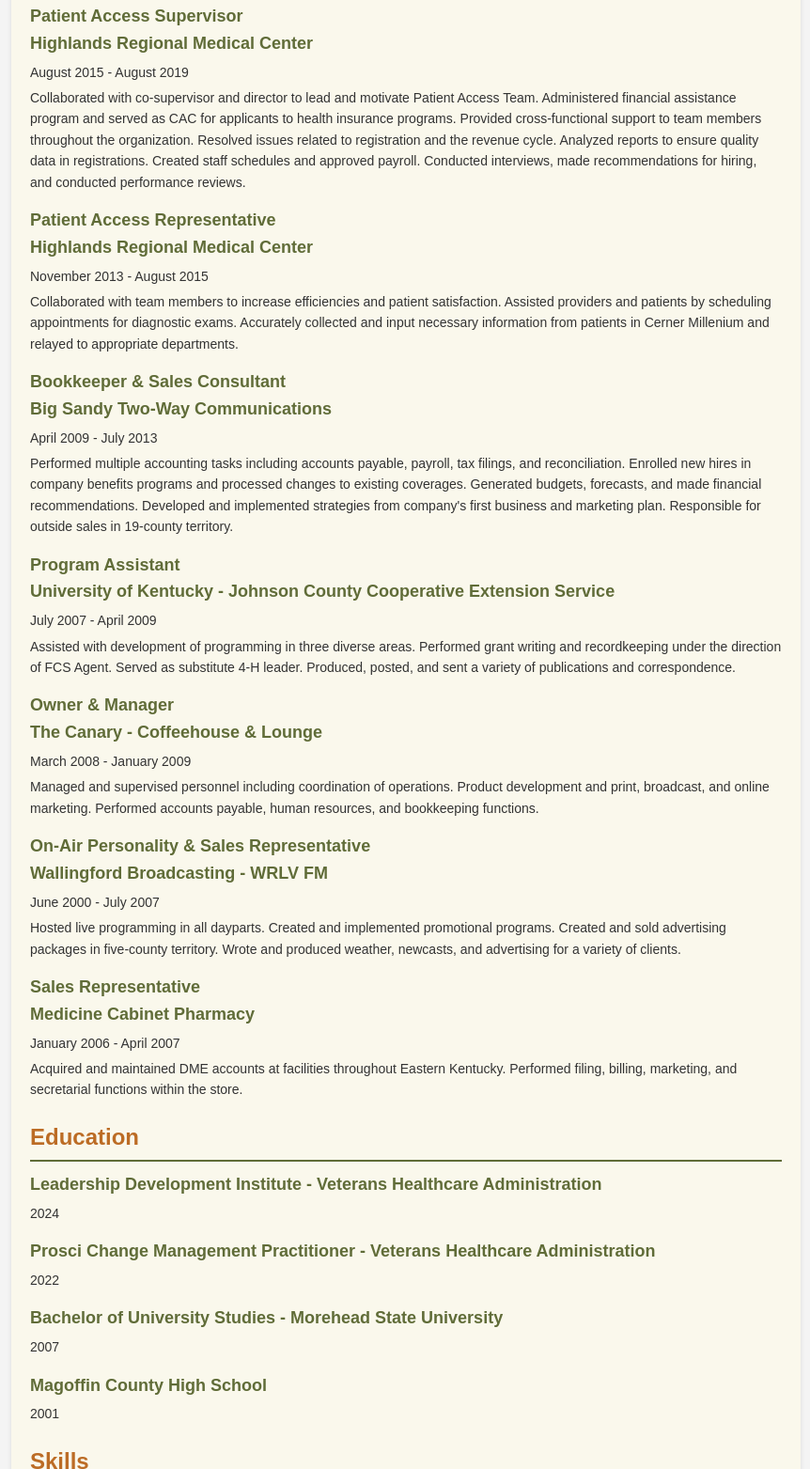
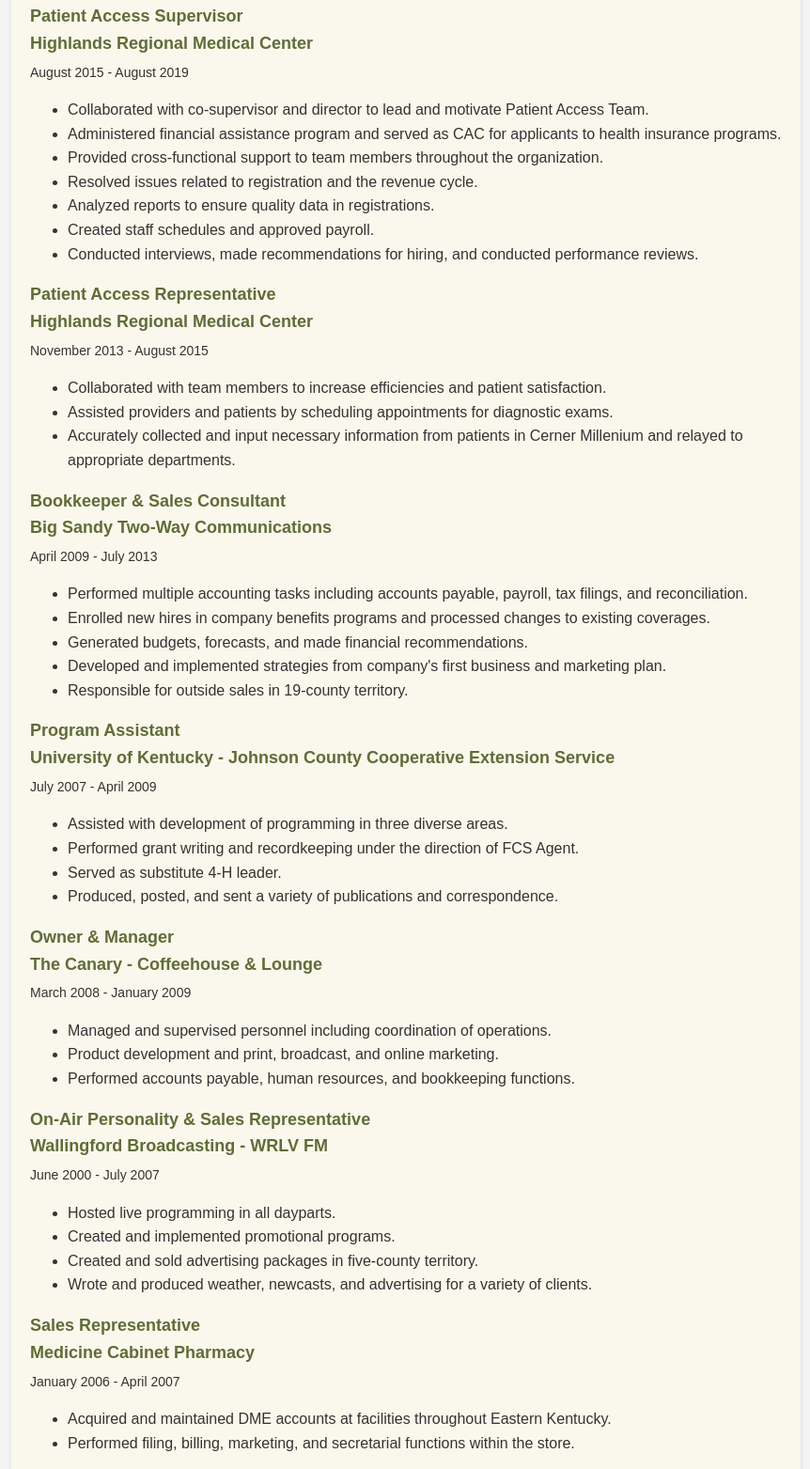
Before and after one commit to cecelialrussell/cecelialrussell.github.io, a plain HTML site: page index.html in a window 1280 px wide. Shown: the part 1971-3534 px from the top of the page at 94% size, without its empty margins (208-1070 px from the left). Drawn offline with Linux system fonts and the light colour scheme.

Commit message:
Updated code for unordered lists

```diff
--- a/index.html
+++ b/index.html
@@ -185,14 +185,18 @@
                     <h3>Highlands Regional Medical Center</h3>
                     <p>August 2015 - August 2019</p>
                     <p>
-                        Collaborated with co-supervisor and director to lead and motivate
-                        Patient Access Team. Administered financial assistance program and
-                        served as CAC for applicants to health insurance programs. Provided
-                        cross-functional support to team members throughout the organization.
-                        Resolved issues related to registration and the revenue cycle. Analyzed
-                        reports to ensure quality data in registrations. Created staff schedules
-                        and approved payroll. Conducted interviews, made recommendations for
-                        hiring, and conducted performance reviews.
+                        <ul>
+                            <li>Collaborated with co-supervisor and director to lead and motivate
+                                Patient Access Team.</li>
+                            <li>Administered financial assistance program and
+                                served as CAC for applicants to health insurance programs.</li>
+                            <li>Provided cross-functional support to team members throughout the organization.</li>
+                            <li>Resolved issues related to registration and the revenue cycle.</li>
+                            <li>Analyzed reports to ensure quality data in registrations.</li>
+                            <li>Created staff schedules and approved payroll. </li>
+                            <li>Conducted interviews, made recommendations for
+                                hiring, and conducted performance reviews.</li>
+                        </ul>
                     </p>
                 </div>
                 <div class="item">
@@ -200,10 +204,14 @@
                     <h3>Highlands Regional Medical Center</h3>
                     <p>November 2013 - August 2015</p>
                     <p>
-                        Collaborated with team members to increase efficiencies and patient
-                        satisfaction. Assisted providers and patients by scheduling appointments
-                        for diagnostic exams. Accurately collected and input necessary information
-                        from patients in Cerner Millenium and relayed to appropriate departments.
+                        <ul>
+                            <li>Collaborated with team members to increase efficiencies and patient
+                                satisfaction.</li>
+                            <li>Assisted providers and patients by scheduling appointments
+                                for diagnostic exams.</li>
+                            <li>Accurately collected and input necessary information
+                                from patients in Cerner Millenium and relayed to appropriate departments.</li>
+                        </ul>
                     </p>
                 </div>
                 <div class="item">
@@ -211,13 +219,14 @@
                     <h3>Big Sandy Two-Way Communications</h3>
                     <p>April 2009 - July 2013</p>
                     <p>
-                        Performed multiple accounting tasks including accounts payable, payroll,
-                        tax filings, and reconciliation. Enrolled new hires in company benefits programs
-                        and processed changes to existing coverages. Generated budgets, forecasts, and
-                        made financial recommendations. Developed and implemented strategies from
-                        company's first business and marketing plan. Responsible for outside sales in
-                        19-county territory.
-
+                        <ul>
+                            <li>Performed multiple accounting tasks including accounts payable, payroll,
+                                tax filings, and reconciliation.</li>
+                            <li> Enrolled new hires in company benefits programs and processed changes to existing coverages.</li>
+                            <li>Generated budgets, forecasts, and made financial recommendations.</li>
+                            <li>Developed and implemented strategies from company's first business and marketing plan.</li>
+                            <li>Responsible for outside sales in 19-county territory.</li>
+                        </ul>
                     </p>
                 </div>
                 <div class="item">
@@ -225,10 +234,12 @@
                     <h3>University of Kentucky - Johnson County Cooperative Extension Service</h3>
                     <p>July 2007 - April 2009</p>
                     <p>
-                        Assisted with development of programming in three diverse areas. Performed
-                        grant writing and recordkeeping under the direction of FCS Agent. Served as
-                        substitute 4-H leader. Produced, posted, and sent a variety of publications
-                        and correspondence.
+                        <ul>
+                            <li>Assisted with development of programming in three diverse areas.</li>
+                            <li>Performed grant writing and recordkeeping under the direction of FCS Agent.</li>
+                            <li>Served as substitute 4-H leader.</li>
+                            <li>Produced, posted, and sent a variety of publications and correspondence.  </li>
+                        </ul>
                     </p>
                 </div>
                 <div class="item">
@@ -236,10 +247,11 @@
                     <h3>The Canary - Coffeehouse & Lounge</h3>
                     <p>March 2008 - January 2009</p>
                     <p>
-                        Managed and supervised personnel including coordination of
-                        operations. Product development and print, broadcast, and
-                        online marketing. Performed accounts payable, human resources, and bookkeeping functions.
-
+                        <ul>
+                            <li>Managed and supervised personnel including coordination of operations.</li>
+                            <li>Product development and print, broadcast, and online marketing.</li>
+                            <li>Performed accounts payable, human resources, and bookkeeping functions.</li>
+                        </ul>
                     </p>
                 </div>
                 <div class="item">
@@ -247,11 +259,12 @@
                     <h3>Wallingford Broadcasting - WRLV FM</h3>
                     <p>June 2000 - July 2007</p>
                     <p>
-                        Hosted live programming in all dayparts. Created and implemented
-                        promotional programs. Created and sold advertising packages in
-                        five-county territory. Wrote and produced weather, newcasts, and
-                        advertising for a variety of clients.
-
+                        <ul>
+                            <li>Hosted live programming in all dayparts.</li>
+                            <li>Created and implemented promotional programs.</li>
+                            <li>Created and sold advertising packages in five-county territory.</li>
+                            <li>Wrote and produced weather, newcasts, and advertising for a variety of clients.</li>
+                        </ul>
                     </p>
                 </div>
                 <div class="item">
@@ -259,10 +272,10 @@
                     <h3>Medicine Cabinet Pharmacy</h3>
                     <p>January 2006 - April 2007</p>
                     <p>
-                        Acquired and maintained DME accounts at facilities throughout
-                        Eastern Kentucky. Performed filing, billing, marketing, and
-                        secretarial functions within the store.
-
+                        <ul>
+                            <li>Acquired and maintained DME accounts at facilities throughout Eastern Kentucky.</li>
+                            <li>Performed filing, billing, marketing, and secretarial functions within the store.</li>
+                        </ul>
                     </p>
                 </div>
             </section>
```
